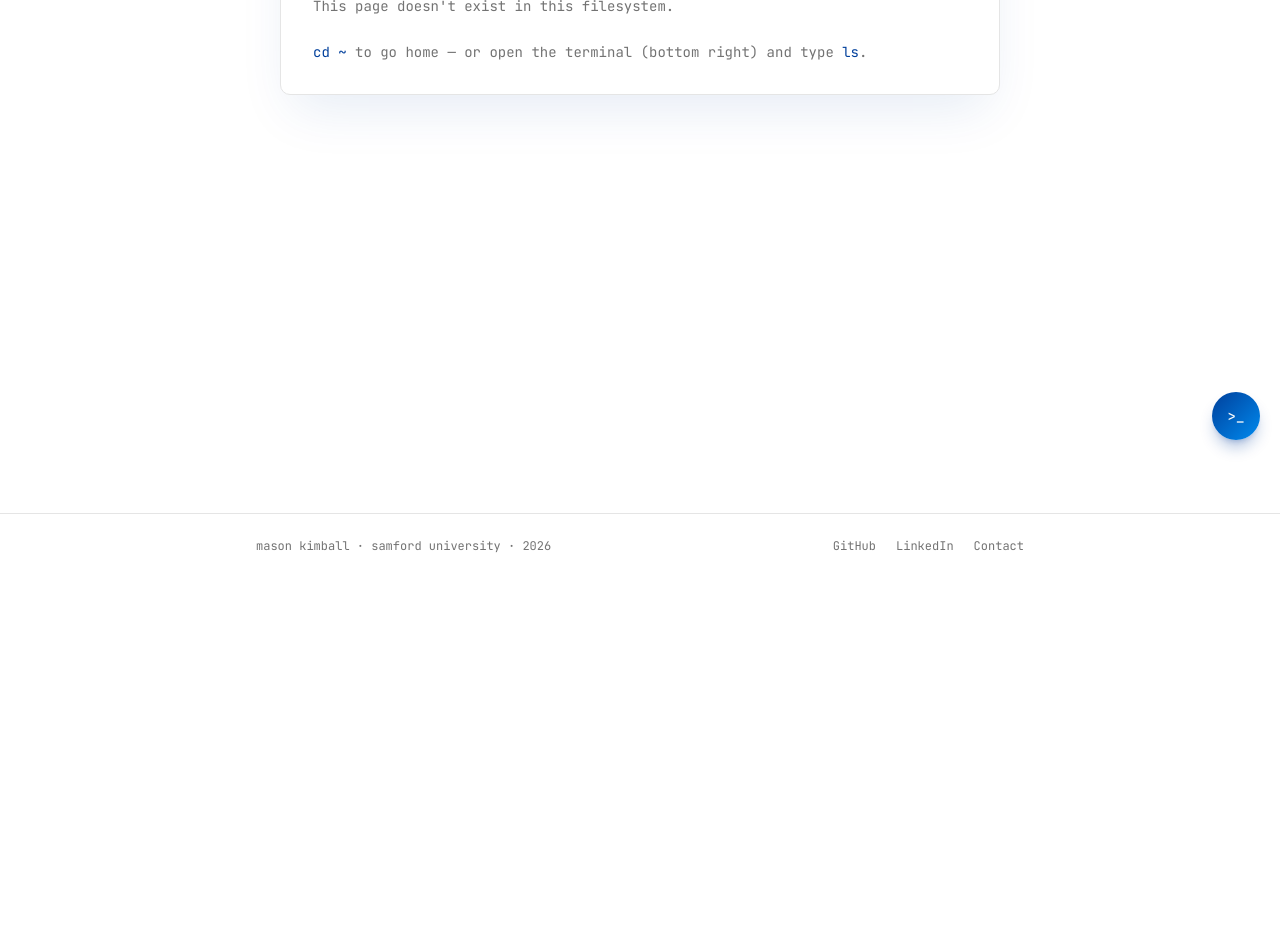
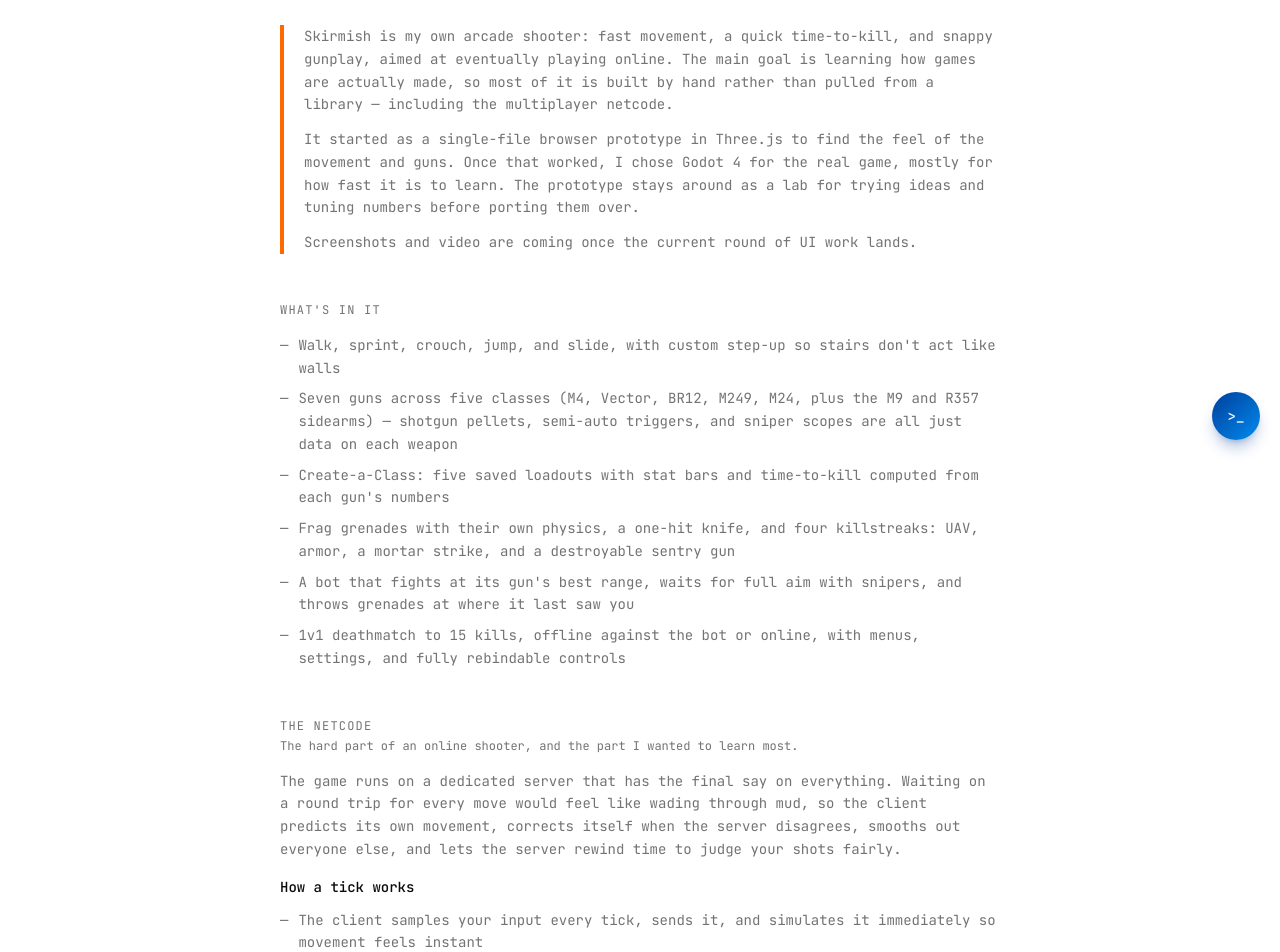
Before and after one commit to MasonKimball05/portfolio, a Next.js app: page /projects/skirmish in a window 1280 px wide. Before the commit this address had no page. Shown: the part 340-1292 px from the top of the page. Before the commit the page ends 918 px from the top, so only its background shows below. Built offline with nearby package versions, Linux system fonts and the light colour scheme.

Commit message:
Add the game dev to the projects

```diff
--- a/app/projects/page.tsx
+++ b/app/projects/page.tsx
@@ -199,10 +199,11 @@ const FEATURED = [
       "Slide-and-sprint movement, rebindable controls, and a Three.js browser prototype kept on the side as a lab for tuning numbers fast",
     ],
     tech: ["GDScript", "Godot", "Three.js"],
-    href: "https://github.com/MasonKimball05/Skirmish",
+    href: "/projects/skirmish",
     repo: "Skirmish",
     status: "In Development",
     accent: "border-l-orange-500",
+    internal: true,
   },
   {
     name: "Portfolio",
--- /dev/null
+++ b/app/projects/skirmish/page.tsx
@@ -0,0 +1,149 @@
+import type { Metadata } from "next"
+import {
+  CaseStudyHeader, CaseStudyShell, DashList, Intro, P, SectionHeading, Stats, Stories, Terminal,
+} from "@/components/case-study"
+
+const DESCRIPTION =
+  "An arcade FPS in the spirit of Call of Duty / XDefiant, built in Godot 4 to learn game development, with online play and netcode written from scratch."
+
+export const metadata: Metadata = {
+  title: "Skirmish — Mason Kimball",
+  description: DESCRIPTION,
+  openGraph: { title: "Skirmish — Mason Kimball", description: DESCRIPTION },
+}
+
+const NET_TEST = `PS> .\\open-godot.ps1 -Net -Lag 150
+  dedicated server + client on 127.0.0.1:7777, 150 ms simulated ping
+
+  F1     client-side prediction   off: every move waits a full round trip
+  F5     entity interpolation     off: the bot jumps 30 times a second
+  F2     lag compensation         off: lead the bot by ping + 100 ms to hit
+  F3/F4  ping -/+ 50 ms           all on: you barely notice the lag`
+
+export default function SkirmishCaseStudy() {
+  return (
+    <CaseStudyShell>
+      <CaseStudyHeader
+        title="Skirmish"
+        tagline="An arcade FPS in the spirit of Call of Duty / XDefiant — in development"
+        tech={["GDScript", "Godot 4", "Three.js"]}
+        links={[{ label: "GitHub", href: "https://github.com/MasonKimball05/Skirmish", primary: true }]}
+      />
+
+      <Intro accent="border-l-orange-500">
+        <P>
+          Skirmish is my own arcade shooter: fast movement, a quick time-to-kill, and snappy gunplay, aimed at
+          eventually playing online. The main goal is learning how games are actually made, so most of it is built by
+          hand rather than pulled from a library — including the multiplayer netcode.
+        </P>
+        <P>
+          It started as a single-file browser prototype in Three.js to find the feel of the movement and guns. Once
+          that worked, I chose Godot 4 for the real game, mostly for how fast it is to learn. The prototype stays
+          around as a lab for trying ideas and tuning numbers before porting them over.
+        </P>
+        <P>Screenshots and video are coming once the current round of UI work lands.</P>
+      </Intro>
+
+      <section className="space-y-4">
+        <SectionHeading title="What's In It" />
+        <DashList
+          items={[
+            "Walk, sprint, crouch, jump, and slide, with custom step-up so stairs don't act like walls",
+            "Seven guns across five classes (M4, Vector, BR12, M249, M24, plus the M9 and R357 sidearms) — shotgun pellets, semi-auto triggers, and sniper scopes are all just data on each weapon",
+            "Create-a-Class: five saved loadouts with stat bars and time-to-kill computed from each gun's numbers",
+            "Frag grenades with their own physics, a one-hit knife, and four killstreaks: UAV, armor, a mortar strike, and a destroyable sentry gun",
+            "A bot that fights at its gun's best range, waits for full aim with snipers, and throws grenades at where it last saw you",
+            "1v1 deathmatch to 15 kills, offline against the bot or online, with menus, settings, and fully rebindable controls",
+          ]}
+        />
+      </section>
+
+      <section className="space-y-4">
+        <SectionHeading
+          title="The Netcode"
+          subtitle="The hard part of an online shooter, and the part I wanted to learn most."
+        />
+        <P>
+          The game runs on a dedicated server that has the final say on everything. Waiting on a round trip for every
+          move would feel like wading through mud, so the client predicts its own movement, corrects itself when the
+          server disagrees, smooths out everyone else, and lets the server rewind time to judge your shots fairly.
+        </P>
+        <DashList
+          title="How a tick works"
+          items={[
+            "The client samples your input every tick, sends it, and simulates it immediately so movement feels instant",
+            "The server queues each client's inputs and runs them in order. It never invents an input: if none has arrived, that player waits a tick",
+            "Every two ticks the server sends a snapshot of every player, plus the last input it processed for you",
+            "Your client resets to the server's state, drops the inputs the server has confirmed, and replays the rest — prediction and reconciliation",
+            "Other players are drawn 100 ms in the past, blended between snapshots, so they move smoothly instead of jumping",
+            "Each shot carries the tick you saw; the server rewinds everyone's hitboxes to that moment, checks the hit, and puts them back — lag compensation",
+          ]}
+        />
+        <P>
+          A built-in network test runs a local server with simulated ping, and each piece can be switched off live to
+          feel what it&rsquo;s doing:
+        </P>
+        <Terminal>{NET_TEST}</Terminal>
+      </section>
+
+      <section className="space-y-6">
+        <SectionHeading title="Under the Hood" />
+
+        <Stats
+          items={[
+            { value: "7", label: "guns" },
+            { value: "4", label: "killstreaks" },
+            { value: "6", label: "milestones done" },
+            { value: "~105", label: "automated checks" },
+          ]}
+        />
+
+        <DashList
+          title="Design decisions"
+          items={[
+            "Input is kept separate from simulation: a player only ever reads an input object, never the keyboard, so the same code runs for you, the bot, a replay, and the headless server",
+            "Health, damage, and killstreak awards are decided only by the authority — a client can ask for a streak but can't grant itself one",
+            "Recoil turns your real view, like Call of Duty, and bullet spread is seeded per shot, so the tracer your client predicts matches the server's actual shot",
+            "Bullets hit separate hitboxes rather than the movement capsule, and \"on the ground\" is stored state instead of a physics query, so reconciliation can restore it exactly",
+            "Eight headless test files cover movement, weapons, grenades, killstreaks, the bot, loadouts, settings, and the netcode, run from one command",
+          ]}
+        />
+
+        <Stories
+          title="Bugs worth remembering"
+          stories={[
+            {
+              title: "The server that guessed",
+              body: "When a client's input was late, the first version of the server repeated that client's last input. At 200 ms of ping that caused about 1.5 corrections a second, some as large as 15 cm. Making the server wait instead of guessing cut it to roughly one small correction every two seconds.",
+            },
+            {
+              title: "Hitboxes that hadn't moved yet",
+              body: "Lag compensation moves the other players' hitboxes back in time and raycasts in the same tick — but in Godot, setting a node's position doesn't reach the physics engine until later in the frame, so the raycast was checking the old spot. The network test caught it, and the rewind now updates the physics server directly.",
+            },
+            {
+              title: "Headshots that couldn't happen",
+              body: "Shots were hitting the player's movement capsule, which wraps the whole body, so a ray always reached the capsule before the head inside it. Headshots on players were impossible until bullets were moved onto dedicated hitboxes.",
+            },
+            {
+              title: "A grenade you could hear across the map",
+              body: "Explosions were painfully loud and harsh. The synthesized waveform was clipping well past full scale, and the sound was set to stay at full volume for 25 meters — basically the whole arena. Normalizing it and shrinking the falloff fixed both.",
+            },
+          ]}
+        />
+      </section>
+
+      <section className="space-y-4">
+        <SectionHeading title="What's Next" />
+        <DashList
+          items={[
+            "A real test between two PCs over the internet, with redundant inputs in each packet to survive packet loss",
+            "Smoothing reconciliation corrections over a few frames instead of snapping the camera",
+            "Delta-compressed snapshots so more than two players fit",
+            "More content: smoke and flash grenades, attachments, more guns per class, and a second map",
+            "Real sound recordings and weapon models to replace the grey-box placeholders",
+          ]}
+        />
+      </section>
+    </CaseStudyShell>
+  )
+}
--- a/app/sitemap.ts
+++ b/app/sitemap.ts
@@ -2,7 +2,7 @@ import type { MetadataRoute } from "next"
 
 export const dynamic = "force-static"
 
-const ROUTES = ["", "/about", "/projects", "/projects/parliament", "/projects/job-tracker", "/projects/sentinel", "/projects/homebase", "/projects/media-player", "/projects/pq-census", "/skills", "/contact"]
+const ROUTES = ["", "/about", "/projects", "/projects/parliament", "/projects/job-tracker", "/projects/sentinel", "/projects/homebase", "/projects/media-player", "/projects/pq-census", "/projects/skirmish","/skills", "/contact"]
 
 export default function sitemap(): MetadataRoute.Sitemap {
   return ROUTES.map((route) => ({
```
